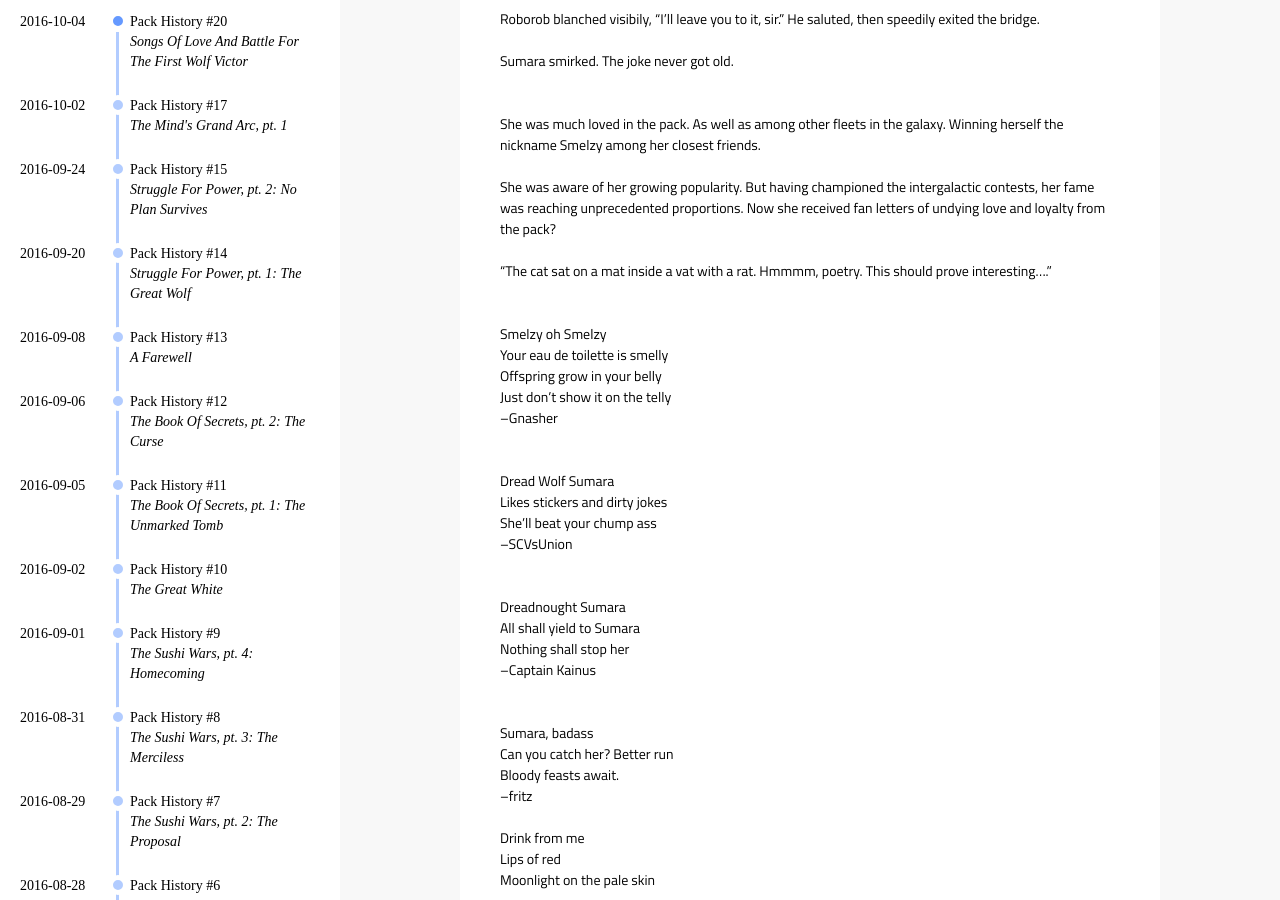
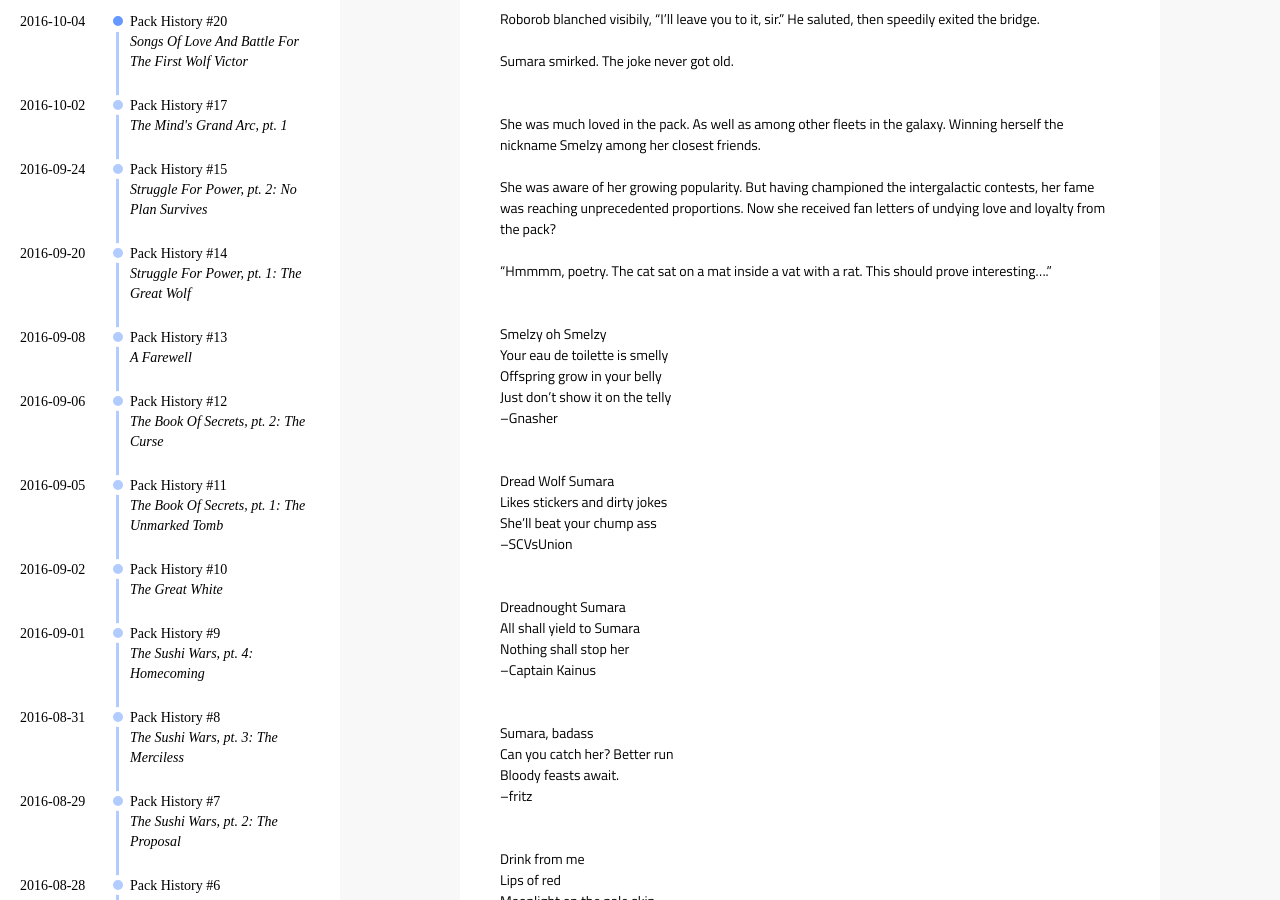
Before and after one commit to WolfpackPSS/wolfpackpss.github.io, a Jekyll site: the page built from _posts/2016-10-04-history-of-the-pack-songs-of-love.md, in a window 1280 px wide and 900 px high, scrolled down 2713 px. Built offline with Jekyll 4.4.1, drawn with Linux system fonts in a browser that asks for light colours; comment, search, counter and statistics services are not loaded.

```diff
--- a/_posts/2016-10-04-history-of-the-pack-songs-of-love.md
+++ b/_posts/2016-10-04-history-of-the-pack-songs-of-love.md
@@ -108,7 +108,7 @@ She was much loved in the pack. As well as among other fleets in the galaxy. Win
 
 She was aware of her growing popularity. But having championed the intergalactic contests, her fame was reaching unprecedented proportions. Now she received fan letters of undying love and loyalty from the pack?
 
-"The cat sat on a mat inside a vat with a rat. Hmmmm, poetry. This should prove interesting...."
+"Hmmmm, poetry. The cat sat on a mat inside a vat with a rat. This should prove interesting...."
 &nbsp;
 
 Smelzy oh Smelzy
```
